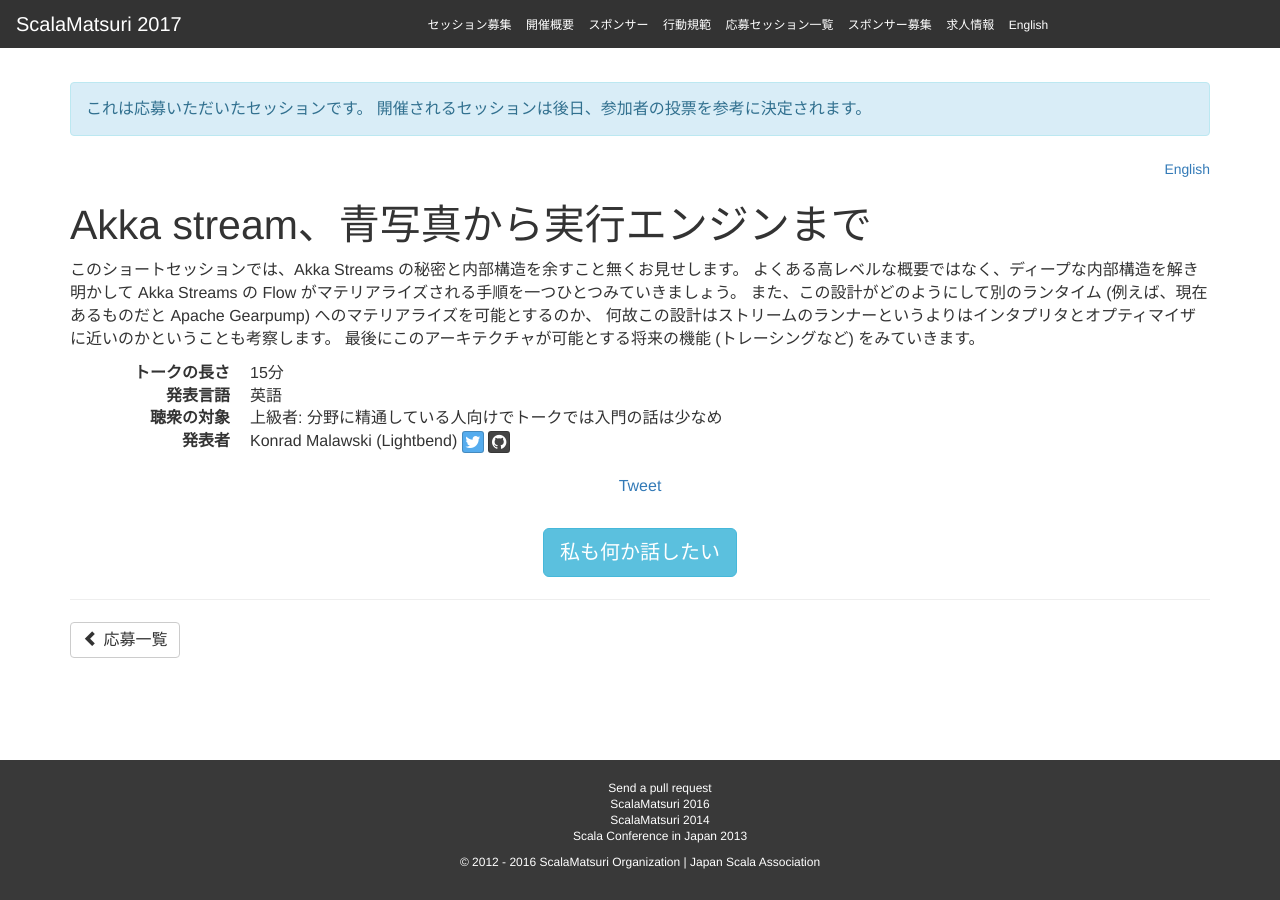
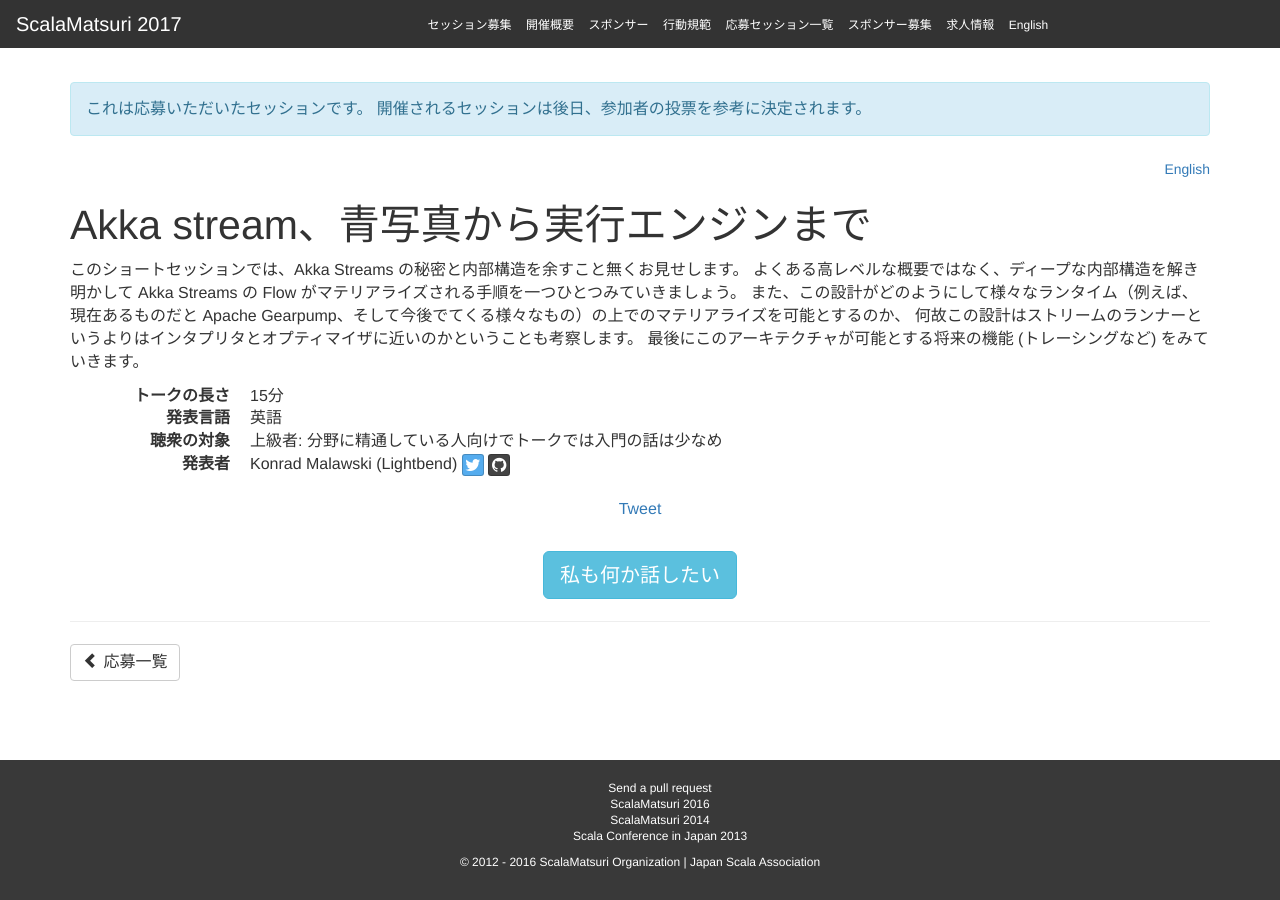
Before and after one commit to scalajp/2017.scalamatsuri.org, a Jekyll site: the page built from _candidates_ja/KonradMalawski_2.md, in a window 1280 px wide. Built offline with Jekyll 4.4.1, drawn with Linux system fonts in a browser that asks for light colours; nearby versions of some CDN libraries; comment, search, counter and statistics services are not loaded.

Commit message:
Update KonradMalawski_2.md

```diff
--- a/_candidates_ja/KonradMalawski_2.md
+++ b/_candidates_ja/KonradMalawski_2.md
@@ -13,6 +13,6 @@
 ---
 このショートセッションでは、Akka Streams の秘密と内部構造を余すこと無くお見せします。
 よくある高レベルな概要ではなく、ディープな内部構造を解き明かして Akka Streams の Flow がマテリアライズされる手順を一つひとつみていきましょう。
-また、この設計がどのようにして別のランタイム (例えば、現在あるものだと Apache Gearpump) へのマテリアライズを可能とするのか、
+また、この設計がどのようにして様々なランタイム（例えば、現在あるものだと Apache Gearpump、そして今後でてくる様々なもの）の上でのマテリアライズを可能とするのか、
 何故この設計はストリームのランナーというよりはインタプリタとオプティマイザに近いのかということも考察します。
 最後にこのアーキテクチャが可能とする将来の機能 (トレーシングなど) をみていきます。
```
